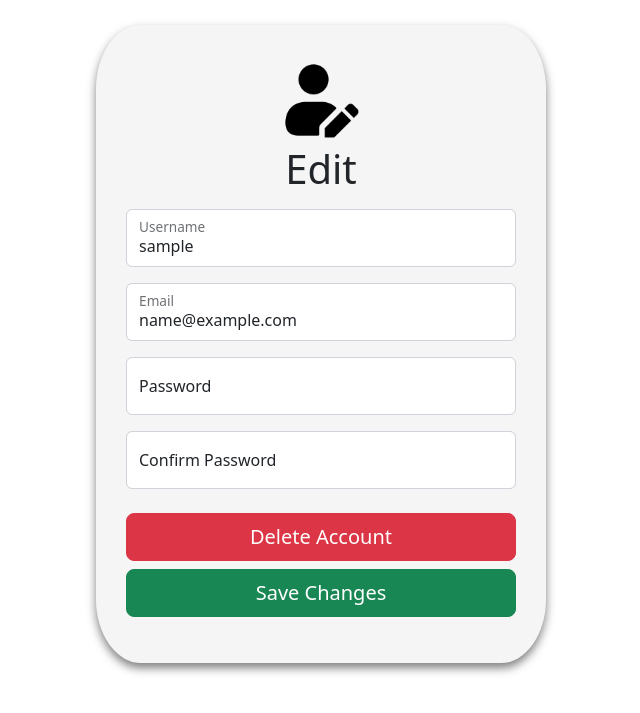
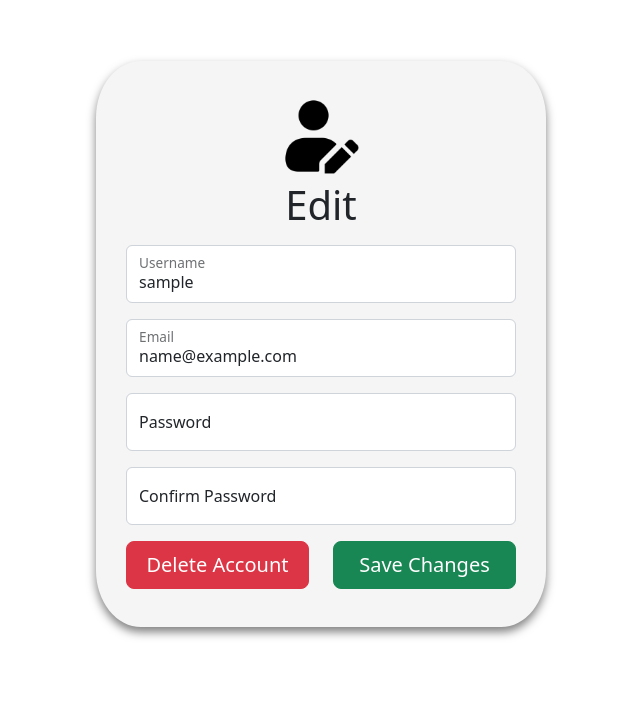
Before and after one commit to BrianArz/STAT, a PHP site: page /views/editUser.php in a window 1280 px wide. Shown: the part 56-769 px from the top of the page, without its empty margins (319-959 px from the left). Run offline with PHP 8.4, Linux system fonts and the light colour scheme; the visitor is signed in with stand-in values (Sample User, id 1).

Commit message:
[Edit User] + Refactor

```diff
--- a/views/editUser.php
+++ b/views/editUser.php
@@ -61,12 +61,14 @@
 
                     <?php echo $errorMessage; ?>
 
-                    <div class="d-grid gap-2 mt-4 mb-2">
-                        <button name="btnDeleteUser" class="btn btn-lg btn-danger" type="submit">Delete Account</button>
-                    </div>
+                    <div class="row">
+                        <div class="col-lg-6 mb-2">
+                            <button name="btnDeleteUser" class="btn btn-lg btn-danger col-lg-12" type="submit">Delete Account</button>
+                        </div>
 
-                    <div class="d-grid gap-2 mb-3">
-                        <button name="btnUpdateUser" class="btn btn-lg btn-success" type="submit">Save Changes</button>
+                        <div class="col-lg-6 mb-2">
+                            <button name="btnUpdateUser" class="btn btn-lg btn-success col-lg-12" type="submit">Save Changes</button>
+                        </div>
                     </div>
 
                 </form>
```
